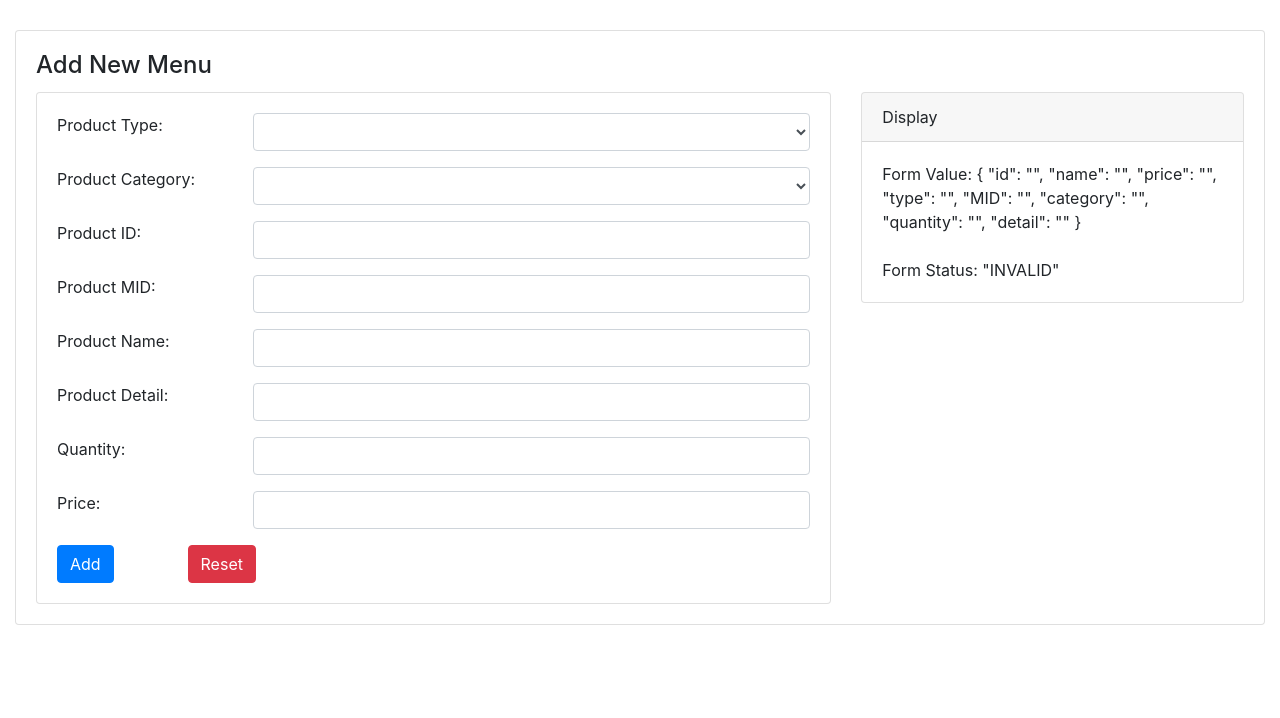
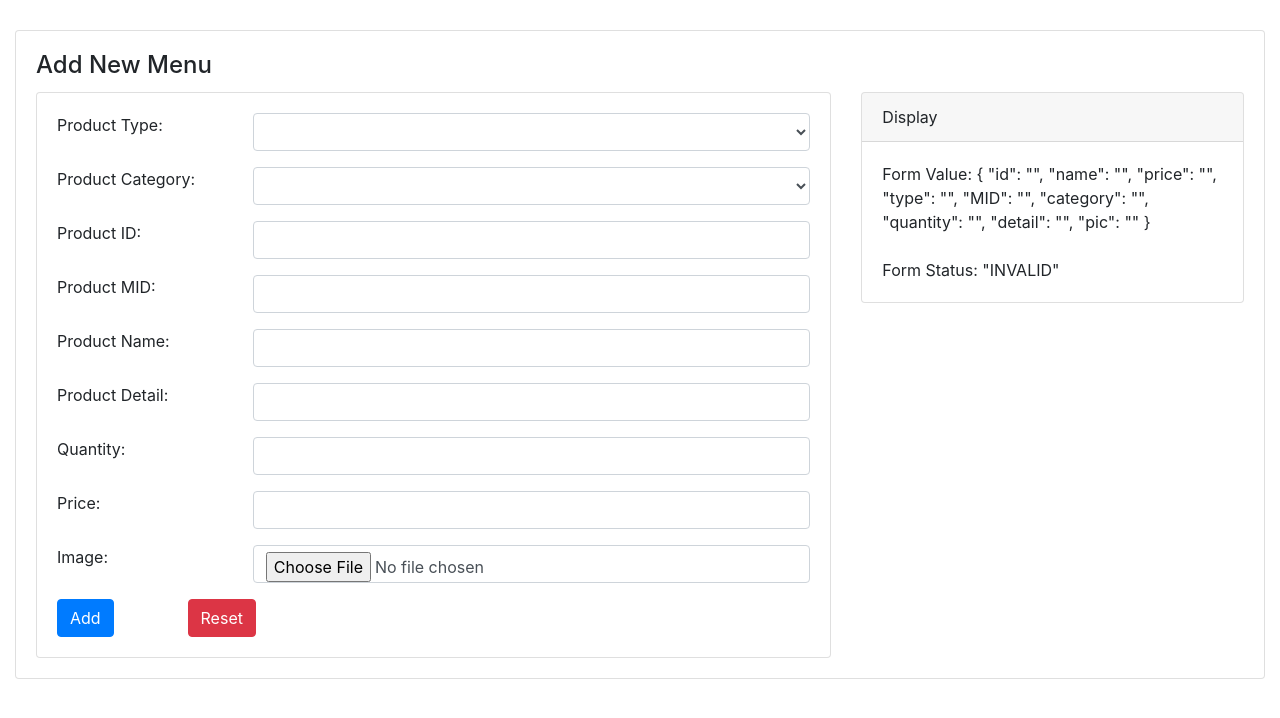
Before and after one commit to yotsaphon08/pj-AdvanceWeb, an Angular app in the folder angular-app/: page /addmenu in a window 1280 px wide. Shown: the top 718 px of the page. Built offline with nearby package versions, Linux system fonts and the light colour scheme.

Commit message:
add image menu

```diff
--- a/angular-app/src/app/components/addmenu/addmenu.component.html
+++ b/angular-app/src/app/components/addmenu/addmenu.component.html
@@ -109,6 +109,14 @@
                 </div>
               </div>
               <div class="row">
+                <div class="col-md-3">Image:</div>
+                <div class="col-md-9">
+                  <div class="form-group">
+                    <input type="file" class="form-control"  (change)="onFileChange($event)">
+                  </div>
+                </div>
+              </div>
+              <div class="row">
                 <div class="col-md-2">
                   <button type="button" class="btn btn-primary" (click)="onSubmit()">
                     Add
--- a/angular-app/src/app/components/addmenu/addmenu.component.ts
+++ b/angular-app/src/app/components/addmenu/addmenu.component.ts
@@ -1,6 +1,7 @@
 import { Component, OnInit } from '@angular/core';
 import { MenuService } from '../../services/menu.service';
 import { FormControl, FormGroup, Validators } from '@angular/forms';
+
 
 @Component({
   selector: 'app-addmenu',
@@ -18,6 +19,7 @@ export class AddmenuComponent implements OnInit {
     category: new FormControl('', [Validators.required]),
     quantity: new FormControl('', [Validators.required]),
     detail: new FormControl('', [Validators.required]),
+    pic: new FormControl('', [Validators.required]),
   });
 
   menuType: string[] = ['', 'Hot','Ice','Smoothie'];
@@ -47,4 +49,24 @@ export class AddmenuComponent implements OnInit {
     this.menuForm.reset();
   }
 
+  onFileChange(event: any){
+    if(event.target.files.length > 0) {
+      const file = event.target.files[0];
+      var pattern = /image-*/;
+      const reader = new FileReader();
+      if (!file.type.match(pattern)) {
+        alert('invalid format');
+        this.menuForm.reset();
+      }else{
+        reader.readAsDataURL(file);
+        reader.onload = () => {
+          //console.log(reader.result)
+          this.menuForm.patchValue({
+           pic: reader.result as string,
+          });
+        };
+      }
+    }
+  }
+
 }
--- a/angular-app/src/app/models/menu.ts
+++ b/angular-app/src/app/models/menu.ts
@@ -7,6 +7,7 @@ export interface menu {
   category: string;
   quantity: number;
   detail: string;
+  pic: string;
 }
 
 export type menuModel = menu[];
--- a/angular-app/src/app/services/menu.service.ts
+++ b/angular-app/src/app/services/menu.service.ts
@@ -29,8 +29,8 @@ export class MenuService {
     return this.menus[id];
   }
 
-  addMenu(data: any) {
-    return this.http.post<any>('http://localhost:3000/api/addmenu', data).pipe(
+  addMenu(menus: any) {
+    return this.http.post<any>('http://localhost:3000/api/addmenu', menus).pipe(
       map((data) => {
         return data;
       })
```
Also changed, not shown: 2 other files (tests, documents, lock files or other folders).
